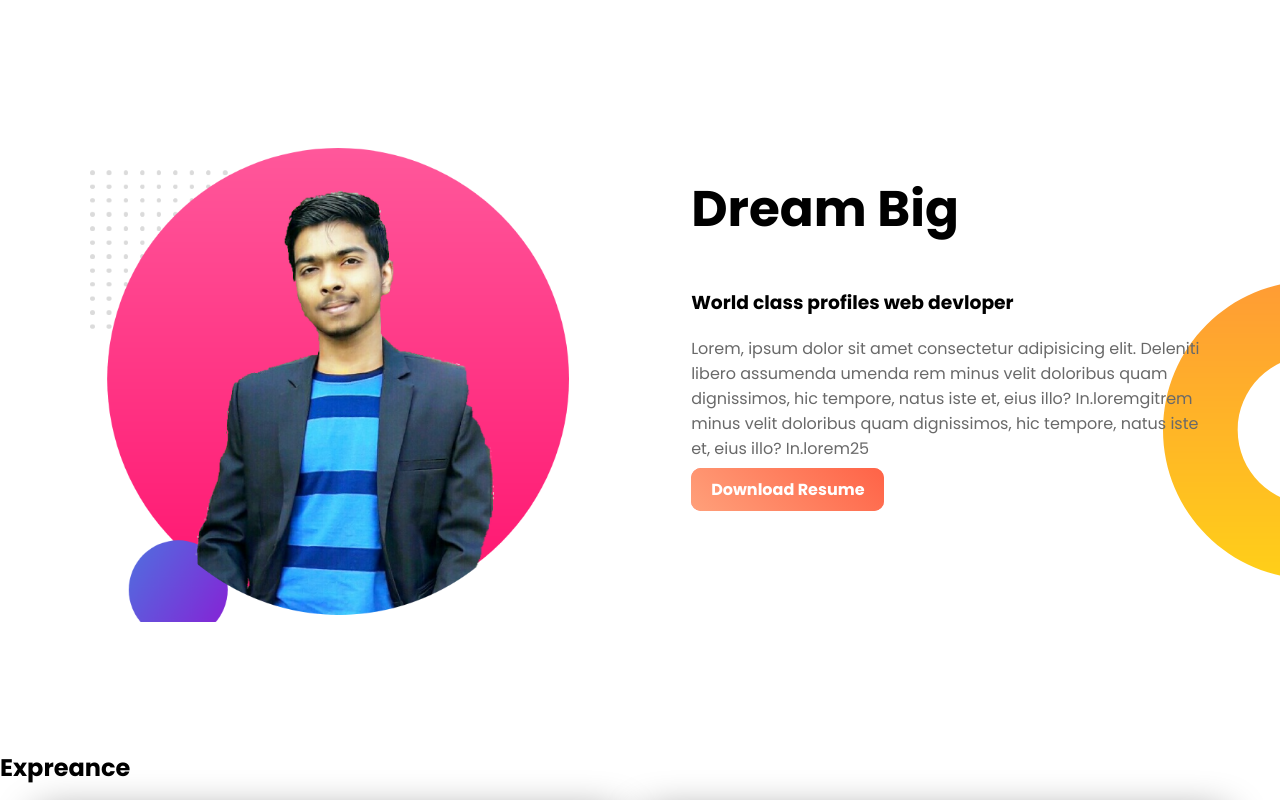
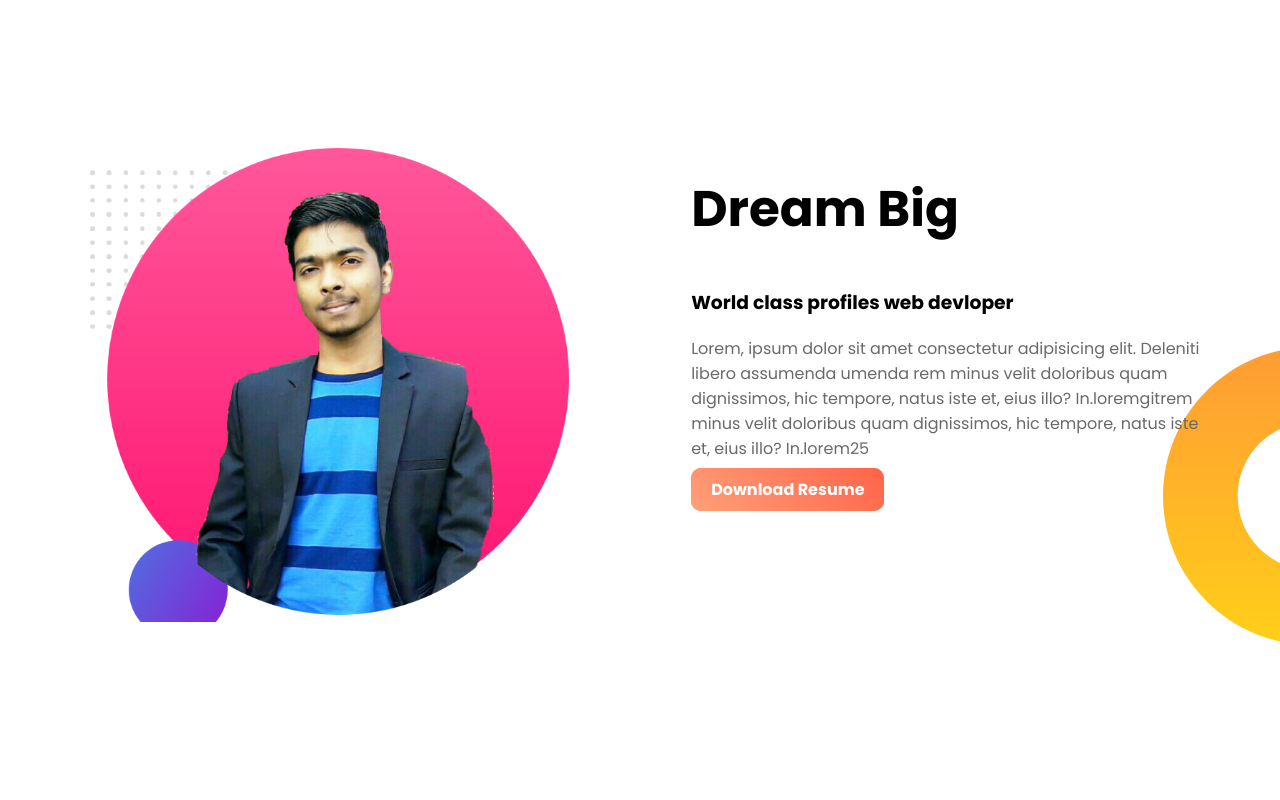
Before and after one commit to Aonkonm349/web-portfollio, a plain HTML site: page index.html in a window 1280 px wide. Shown: the part 620-1420 px from the top of the page. Drawn offline with Linux system fonts and the light colour scheme.

Commit message:
change final

```diff
--- a/style.css
+++ b/style.css
@@ -46,7 +46,7 @@ section{
     background-image: url("web-portfollio/img/dream-bg.png");
     background-repeat: no-repeat;
     background-position: right;
-    padding-bottom: 50px;
+    padding-bottom: 181px;
 }
 .exprience-area{
     background-image: url("web-portfollio/img/exp-bg.png");
```
